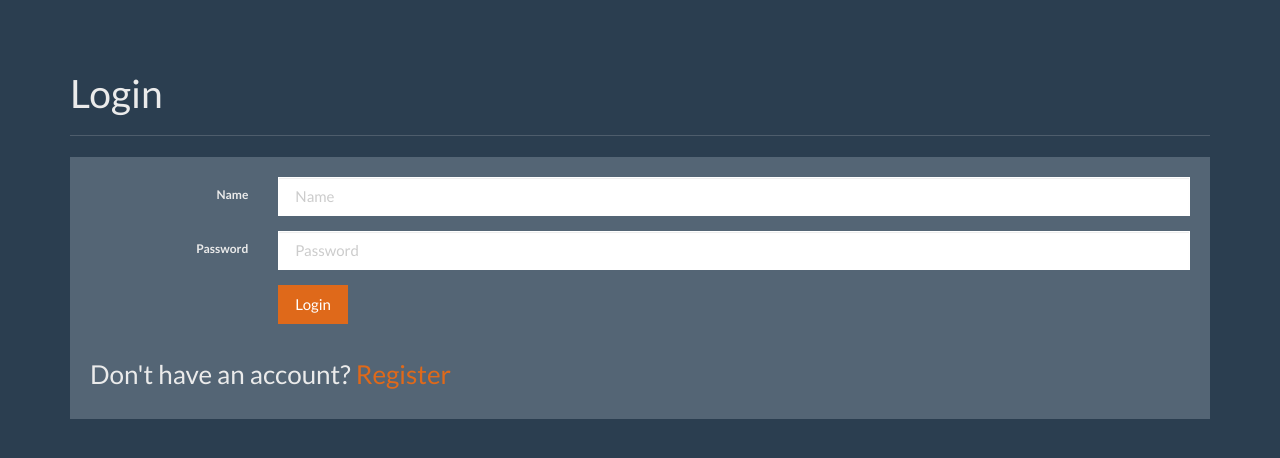
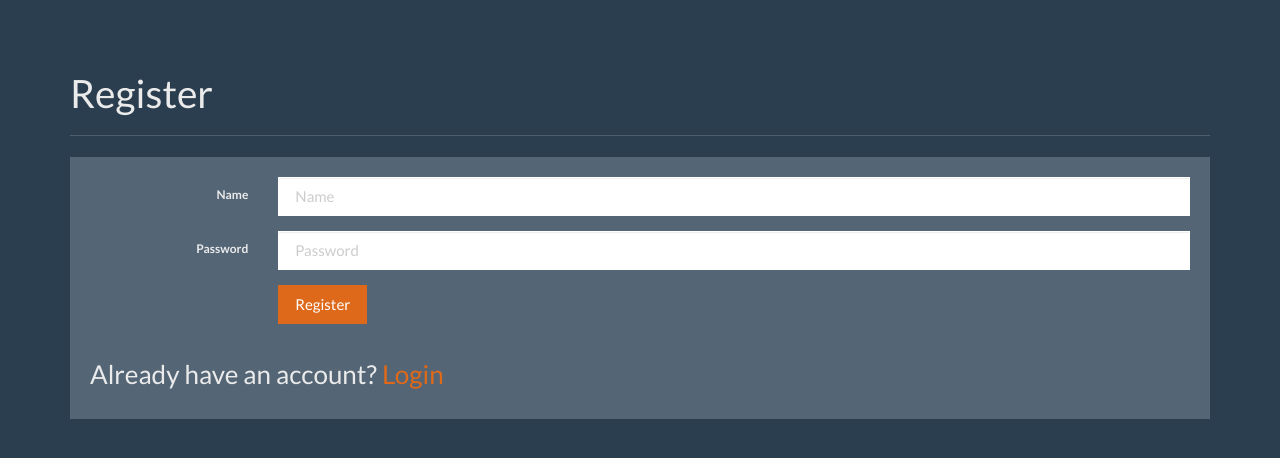
Before and after one commit to Jim-Floyd/que_ans, a Flask app: page /register in a window 1280 px wide. Shown: the part 40-498 px from the top of the page. Run offline with Flask 2, Linux system fonts and the light colour scheme; some libraries are stand-ins or nearby versions.

Commit message:
Seems to be finished

```diff
--- a/app.py
+++ b/app.py
@@ -121,9 +121,9 @@ def register():
         hashed_password = generate_password_hash(password, method='sha256')
         db = connect_db()
         db.execute('insert into user (name, password, expert, admin) values (?,?,?,?)', [
-            name, hashed_password, 0, 0])
+            name, hashed_password, 1, 1])
         db.commit()
-    return render_template('login.html')
+    return render_template('register.html')
 
 
 @app.route('/unanswered')
--- a/templates/login.html
+++ b/templates/login.html
@@ -45,7 +45,9 @@ title%}Home{%endblock%} {%block nav%}{%endblock%} {%block body%}
           </div>
         </fieldset>
       </form>
-      <h3>Don't have an account? <a href="/register">Register</a></h3>
+      <h3>
+        Don't have an account? <a href="{{url_for('register')}}">Register</a>
+      </h3>
     </div>
   </div>
 </div>
```
Also changed, not shown: data.db.
